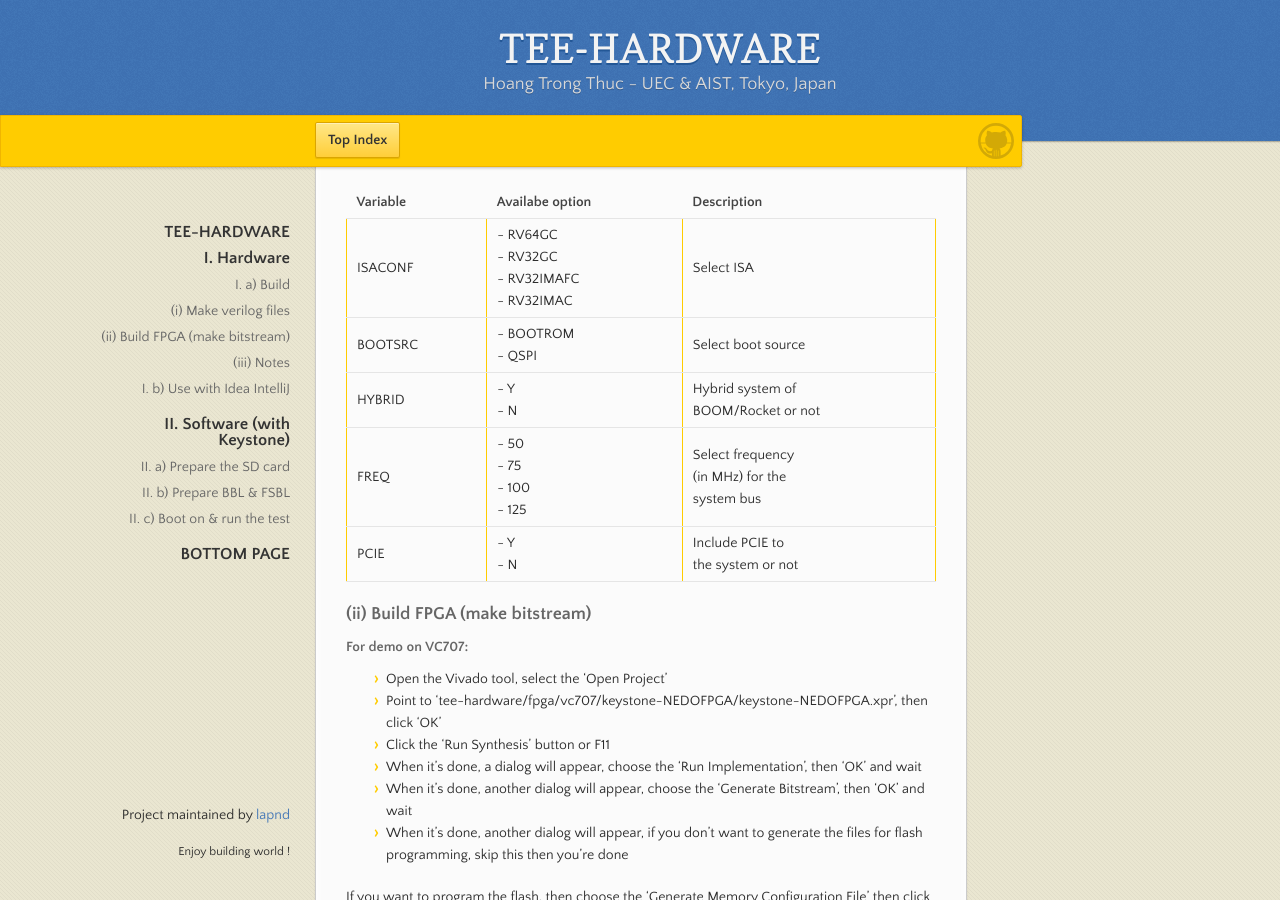
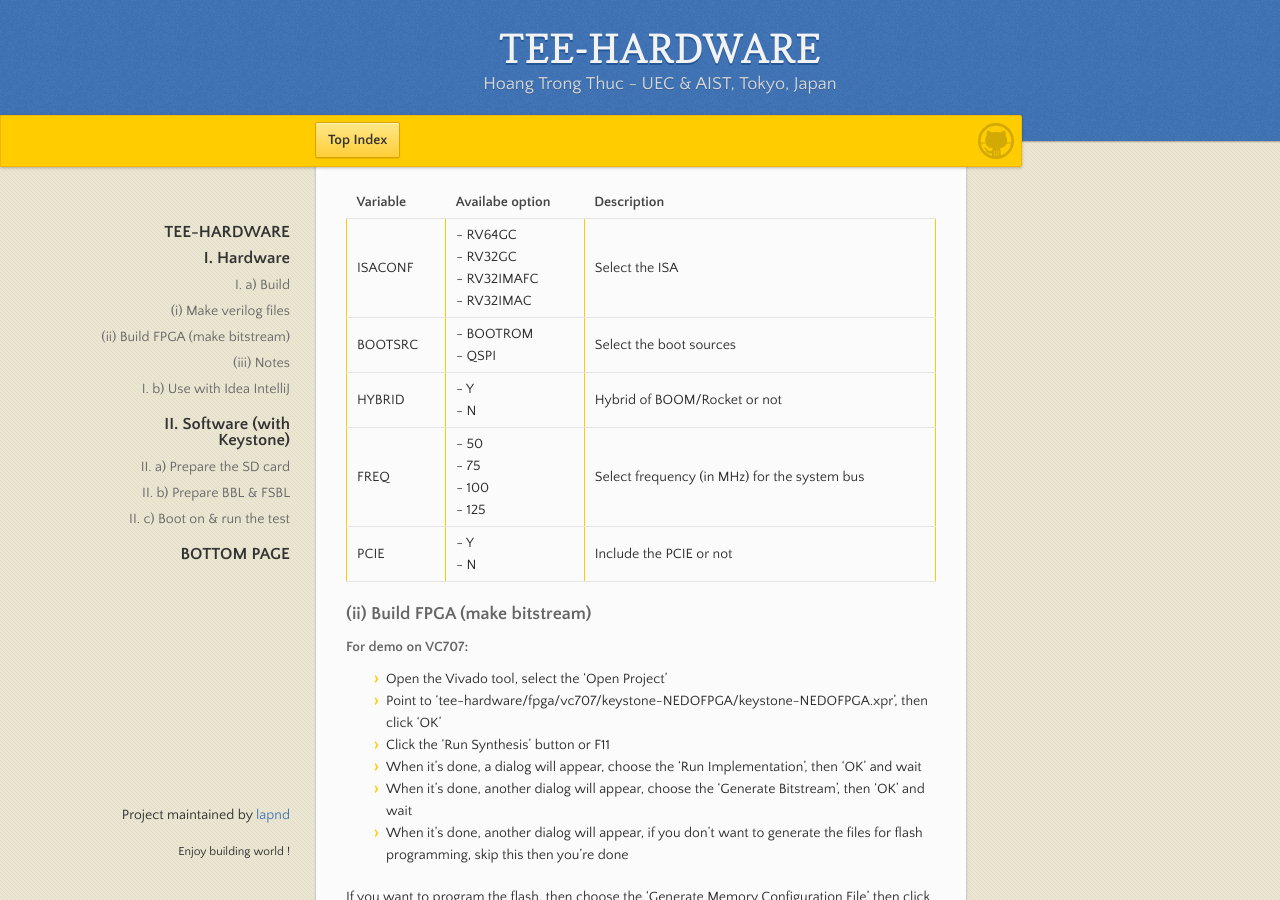
Before and after one commit to lapnd/httdes.github.io, a Jekyll site: the page built from tee-hw.md, in a window 1280 px wide and 900 px high, scrolled down 1066 px. Built offline with Jekyll 4.4.1, drawn with Linux system fonts in a browser that asks for light colours; our own code applies the rules of GitHub Pages for plain Markdown files.

Commit message:
Update tee-hw.md

```diff
--- a/tee-hw.md
+++ b/tee-hw.md
@@ -48,11 +48,11 @@ In the Makefile of each folder (i.e., **fpga/Xilinx/VC707**, **fpga/Altera/DE4**
 
 | Variable | Availabe option | Description |
 | -------- | --------------- | ----------- |
-| ISACONF  | - RV64GC<br />- RV32GC<br />- RV32IMAFC<br />- RV32IMAC | Select ISA |
-| BOOTSRC  | - BOOTROM<br />- QSPI | Select boot source |
-| HYBRID   | - Y<br />- N | Hybrid system of<br />BOOM/Rocket or not |
-| FREQ     | - 50<br />- 75<br />- 100<br />- 125 | Select frequency<br />(in MHz) for the<br />system bus |
-| PCIE     | - Y<br />- N | Include PCIE to<br />the system or not |
+| ISACONF  | - RV64GC<br />- RV32GC<br />- RV32IMAFC<br />- RV32IMAC | Select the ISA |
+| BOOTSRC  | - BOOTROM<br />- QSPI | Select the boot sources |
+| HYBRID   | - Y<br />- N | Hybrid of BOOM/Rocket or not |
+| FREQ     | - 50<br />- 75<br />- 100<br />- 125 | Select frequency (in MHz) for the system bus |
+| PCIE     | - Y<br />- N | Include the PCIE or not |
 
 ### (ii) Build FPGA (make bitstream)
 
```
